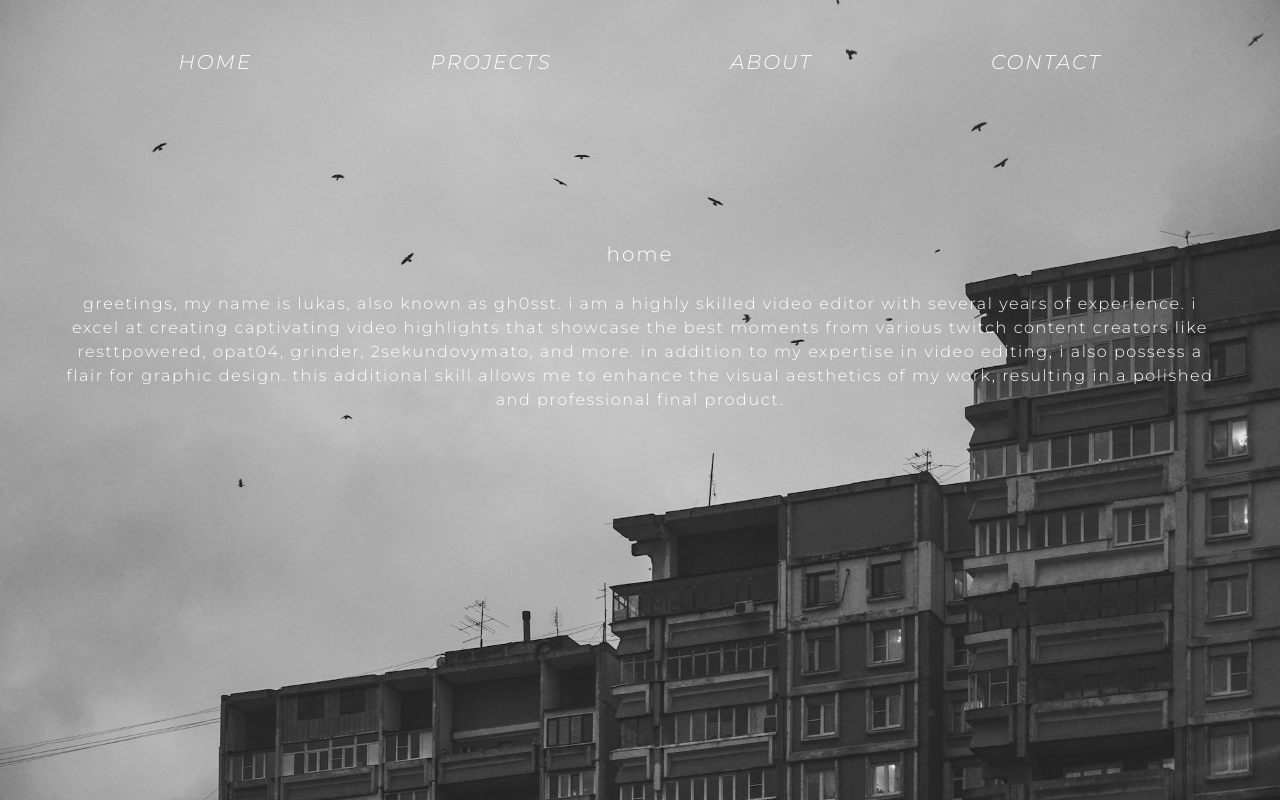
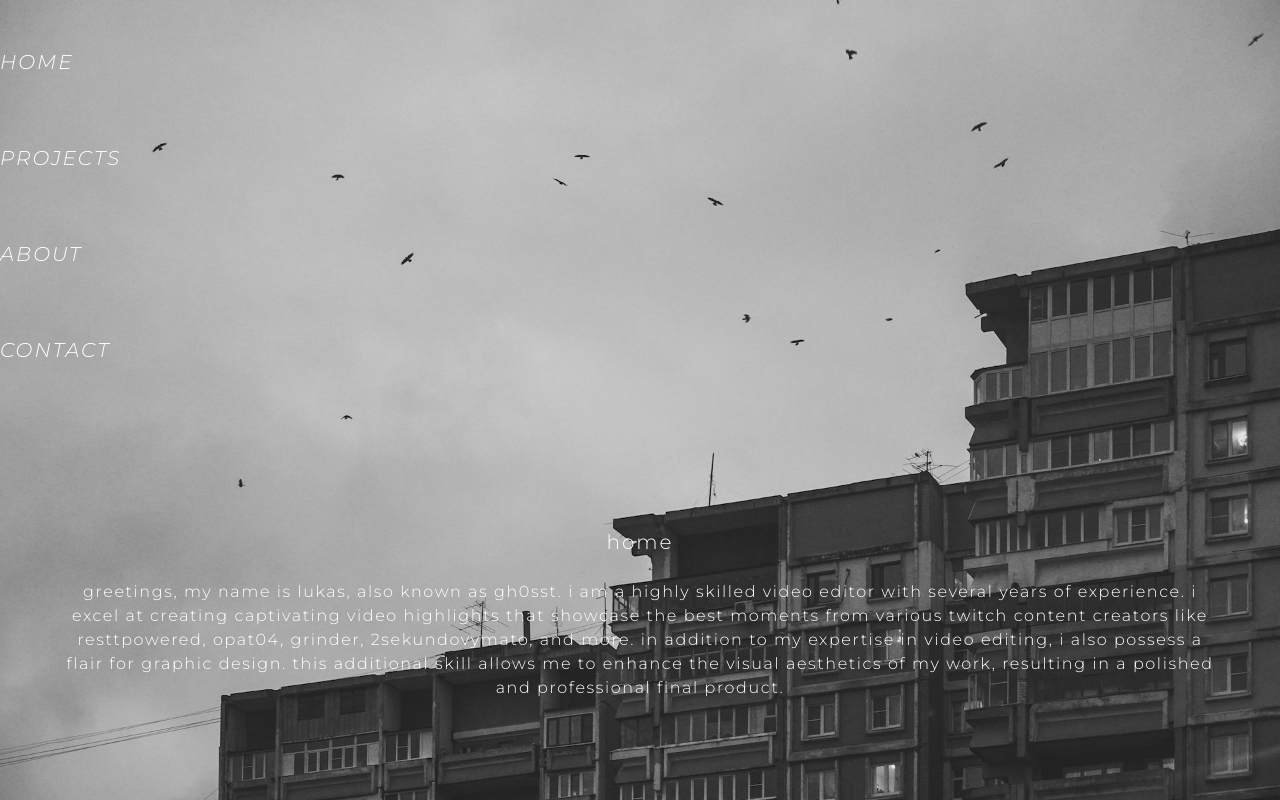
Before and after one commit to aej7/gh0sst-old, a React (Vite) app: page / in a window 1280 px wide. Built offline with nearby package versions, Linux system fonts and the light colour scheme.

Commit message:
feat: improve modularity

```diff
--- a/src/components/Header/Navbar.tsx
+++ b/src/components/Header/Navbar.tsx
@@ -18,9 +18,9 @@ const NavbarItem = ({ route, item }: props) => {
 	)
 }
 
-const Navbar = () => {
+const Navbar = ({ className }: React.HTMLAttributes<HTMLUListElement>) => {
 	return (
-		<ul className='flex flex-row justify-evenly' role='navigation'>
+		<ul className={className} role='navigation'>
 			<li>
 				<NavbarItem item='Home' route='/' />
 			</li>
```
